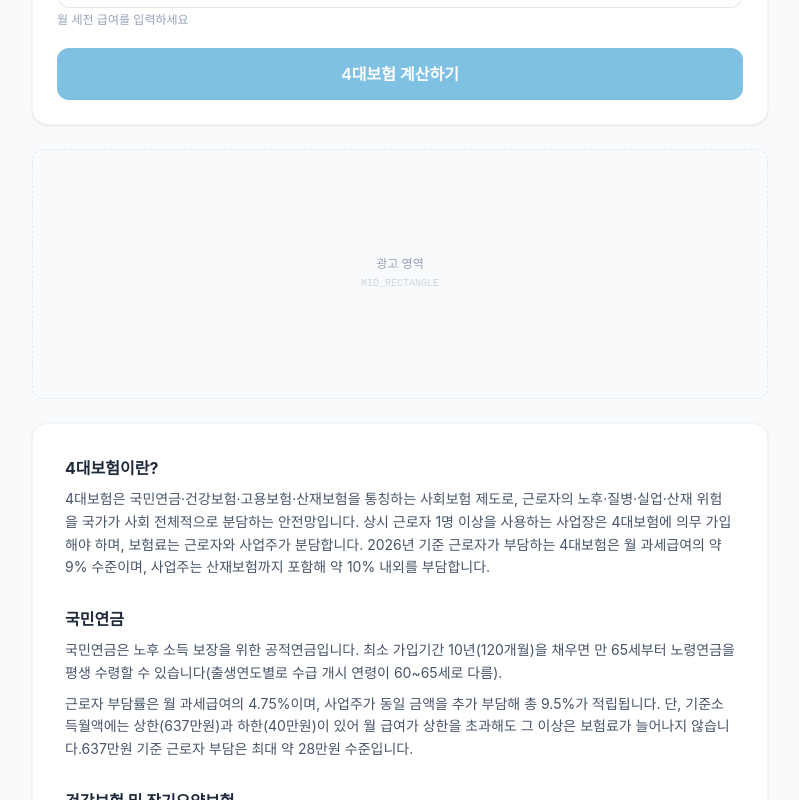
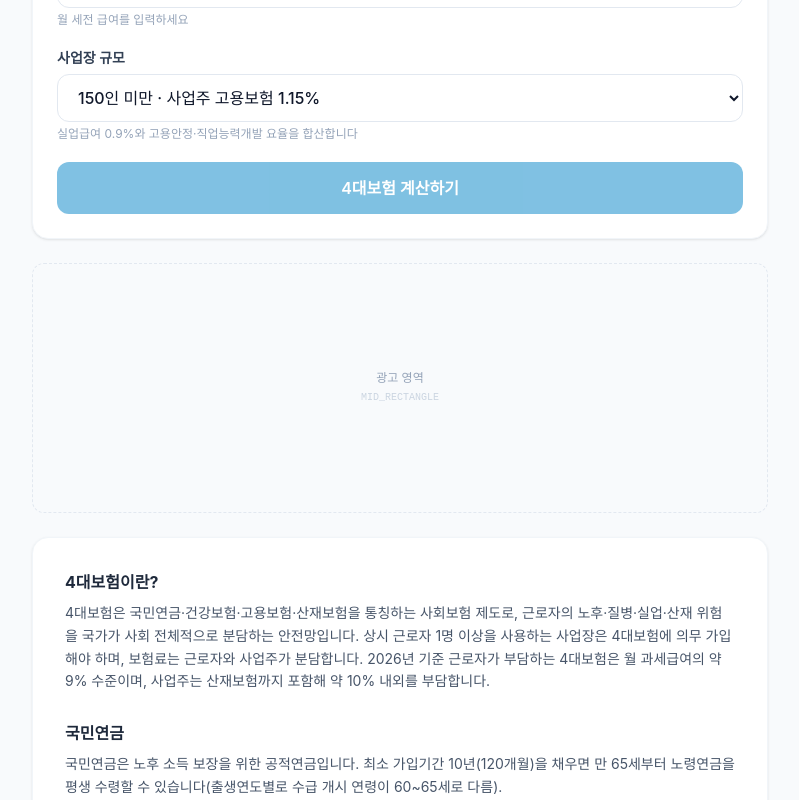
Before and after one commit to YG-coder/salary-calculator, a Next.js app: page /social-insurance-calculator in a window 1280 px wide. Shown: the part 440-1240 px from the top of the page, without its empty margins (240-1039 px from the left). Built offline with nearby package versions, Linux system fonts and the light colour scheme; a web font is replaced by a local one.

Commit message:
fix(social-insurance): 사업주 고용보험 규모별 요율 반영
- 사업장 규모별 1.15/1.35/1.55/1.75% 선택 추가
- 고정 1.3% 계산 제거
- 국민연금 최대 부담 안내를 실제 313,020원으로 정정

```diff
--- a/src/app/social-insurance-calculator/page.tsx
+++ b/src/app/social-insurance-calculator/page.tsx
@@ -23,6 +23,14 @@ function parseNum(v: string) { return Number(v.replace(/[^0-9]/g, '')) || 0 }
 
 const pensionMinMan = Math.floor(PENSION_LIMITS.min / 10_000)
 const pensionMaxMan = Math.floor(PENSION_LIMITS.max / 10_000)
+const pensionMaxEmployee = Math.floor(PENSION_LIMITS.max * RATES.nationalPension / 10) * 10
+
+const EMPLOYER_EMPLOYMENT_OPTIONS = [
+  { value: '0.0115', label: '150인 미만', rateLabel: '1.15%' },
+  { value: '0.0135', label: '150인 이상 우선지원대상', rateLabel: '1.35%' },
+  { value: '0.0155', label: '150~999인', rateLabel: '1.55%' },
+  { value: '0.0175', label: '1,000인 이상·국가/지자체', rateLabel: '1.75%' },
+] as const
 
 const RELATED = [
   { href: '/salary-calculator', emoji: '💰', label: '실수령액 계산기', description: '4대보험 포함 월 실수령액 계산' },
@@ -32,13 +40,14 @@ const RELATED = [
 
 export default function SocialInsuranceCalculatorPage() {
   const [monthlyGross, setMonthlyGross] = useState('')
+  const [employerEmploymentRate, setEmployerEmploymentRate] = useState('0.0115')
   const [result, setResult] = useState<SocialInsuranceResult | null>(null)
 
   const handleCalc = useCallback(() => {
     const gross = parseNum(monthlyGross)
     if (!gross || gross < 100_000) return
-    setResult(calculateSocialInsurance({ monthlyGross: gross }))
-  }, [monthlyGross])
+    setResult(calculateSocialInsurance({ monthlyGross: gross, employerEmploymentRate: Number(employerEmploymentRate) }))
+  }, [monthlyGross, employerEmploymentRate])
 
   const isValid = parseNum(monthlyGross) >= 100_000
 
@@ -65,6 +74,25 @@ export default function SocialInsuranceCalculatorPage() {
               <span className="absolute right-3 top-1/2 -translate-y-1/2 text-slate-400 text-sm pointer-events-none">원</span>
             </div>
             <p className="hint">월 세전 급여를 입력하세요</p>
+          </div>
+
+          <div>
+            <label className="label">사업장 규모</label>
+            <select
+              value={employerEmploymentRate}
+              onChange={(e) => {
+                setEmployerEmploymentRate(e.target.value)
+                setResult(null)
+              }}
+              className="input-field"
+            >
+              {EMPLOYER_EMPLOYMENT_OPTIONS.map((option) => (
+                <option key={option.value} value={option.value}>
+                  {option.label} · 사업주 고용보험 {option.rateLabel}
+                </option>
+              ))}
+            </select>
+            <p className="hint">실업급여 0.9%와 고용안정·직업능력개발 요율을 합산합니다</p>
           </div>
 
           <button
@@ -112,7 +140,7 @@ export default function SocialInsuranceCalculatorPage() {
                 { label: `국민연금 (${(RATES.nationalPension * 100).toFixed(2)}%)`, value: formatKRW(result.employerPension) },
                 { label: `건강보험 (${(RATES.healthInsurance * 100).toFixed(3)}%)`, value: formatKRW(result.employerHealth) },
                 { label: `장기요양`, value: formatKRW(result.employerLongTerm) },
-                { label: '고용보험 (1.3%, 사업주)', value: formatKRW(result.employerEmployment) },
+                { label: `고용보험 (${(Number(employerEmploymentRate) * 100).toFixed(2)}%, 사업주)`, value: formatKRW(result.employerEmployment) },
                 { label: '산재보험 (약 0.7%)', value: formatKRW(result.industrialAccident) },
                 { label: '사업주 합계', value: formatKRW(result.totalEmployer), highlight: true, color: 'text-orange-600' },
               ]}
@@ -162,7 +190,7 @@ export default function SocialInsuranceCalculatorPage() {
                     사업주가 동일 금액을 추가 부담해 총 9.5%가 적립됩니다. 단,
                     기준소득월액에는 상한({pensionMaxMan}만원)과 하한({pensionMinMan}만원)이
                     있어 월 급여가 상한을 초과해도 그 이상은 보험료가 늘어나지 않습니다.
-                    {pensionMaxMan}만원 기준 근로자 부담은 최대 약 28만원 수준입니다.
+                    {pensionMaxMan}만원 기준 근로자 부담은 최대 {formatKRW(pensionMaxEmployee)}입니다.
                   </p>
                 </>
               ),
@@ -280,7 +308,7 @@ export default function SocialInsuranceCalculatorPage() {
             },
             {
               q: '국민연금에 상한액이 있다는데 무슨 뜻인가요?',
-              a: `국민연금은 기준소득월액 상한(${pensionMaxMan}만원)을 두고 있어, 월 급여가 이를 초과해도 ${pensionMaxMan}만원을 기준으로만 보험료가 산정됩니다. 따라서 월 급여 700만원이든 1,000만원이든 국민연금 근로자 부담은 최대 약 28만원 수준에서 고정됩니다. 하한액은 ${pensionMinMan}만원으로, 월 급여가 이보다 낮아도 ${pensionMinMan}만원 기준으로 부과됩니다.`,
+              a: `국민연금은 기준소득월액 상한(${pensionMaxMan}만원)을 두고 있어, 월 급여가 이를 초과해도 ${pensionMaxMan}만원을 기준으로만 보험료가 산정됩니다. 따라서 월 급여 700만원이든 1,000만원이든 국민연금 근로자 부담은 최대 ${formatKRW(pensionMaxEmployee)}로 고정됩니다. 하한액은 ${pensionMinMan}만원으로, 월 급여가 이보다 낮아도 ${pensionMinMan}만원 기준으로 부과됩니다.`,
             },
             {
               q: '두루누리 사회보험 지원은 어떻게 받나요?',
--- a/src/lib/calculators.ts
+++ b/src/lib/calculators.ts
@@ -12,6 +12,7 @@ function floor10(n: number): number {
 export interface SocialInsuranceInput {
   monthlyGross: number       // 월 세전 급여 (원)
   isBusinessOwner?: boolean  // 사업주 여부 (기본: 근로자)
+  employerEmploymentRate?: number // 실업급여 0.9% + 사업규모별 고용안정·직업능력 요율
 }
 
 export interface SocialInsuranceResult {
@@ -36,7 +37,7 @@ export function calculateSocialInsurance(
   input: SocialInsuranceInput,
   asOfDate: Date = new Date(),
 ): SocialInsuranceResult {
-  const { monthlyGross } = input
+  const { monthlyGross, employerEmploymentRate = 0.0115 } = input
 
   // 국민연금: 기준소득월액 상·하한 적용 (계산 기준 시점의 구간 값 조회)
   const pensionLimits = getPensionLimits(asOfDate)
@@ -61,7 +62,7 @@ export function calculateSocialInsurance(
   const employerPension    = nationalPension                           // 동일 요율 (4.75%)
   const employerHealth     = healthInsurance                           // 동일 요율 (3.595%)
   const employerLongTerm   = longTermCare                              // 동일 요율
-  const employerEmployment = floor10(monthlyGross * 0.013)             // 사업주 1.3%
+  const employerEmployment = floor10(monthlyGross * employerEmploymentRate)
   const totalEmployer =
     employerPension + employerHealth + employerLongTerm + employerEmployment + industrialAccident
 
```
